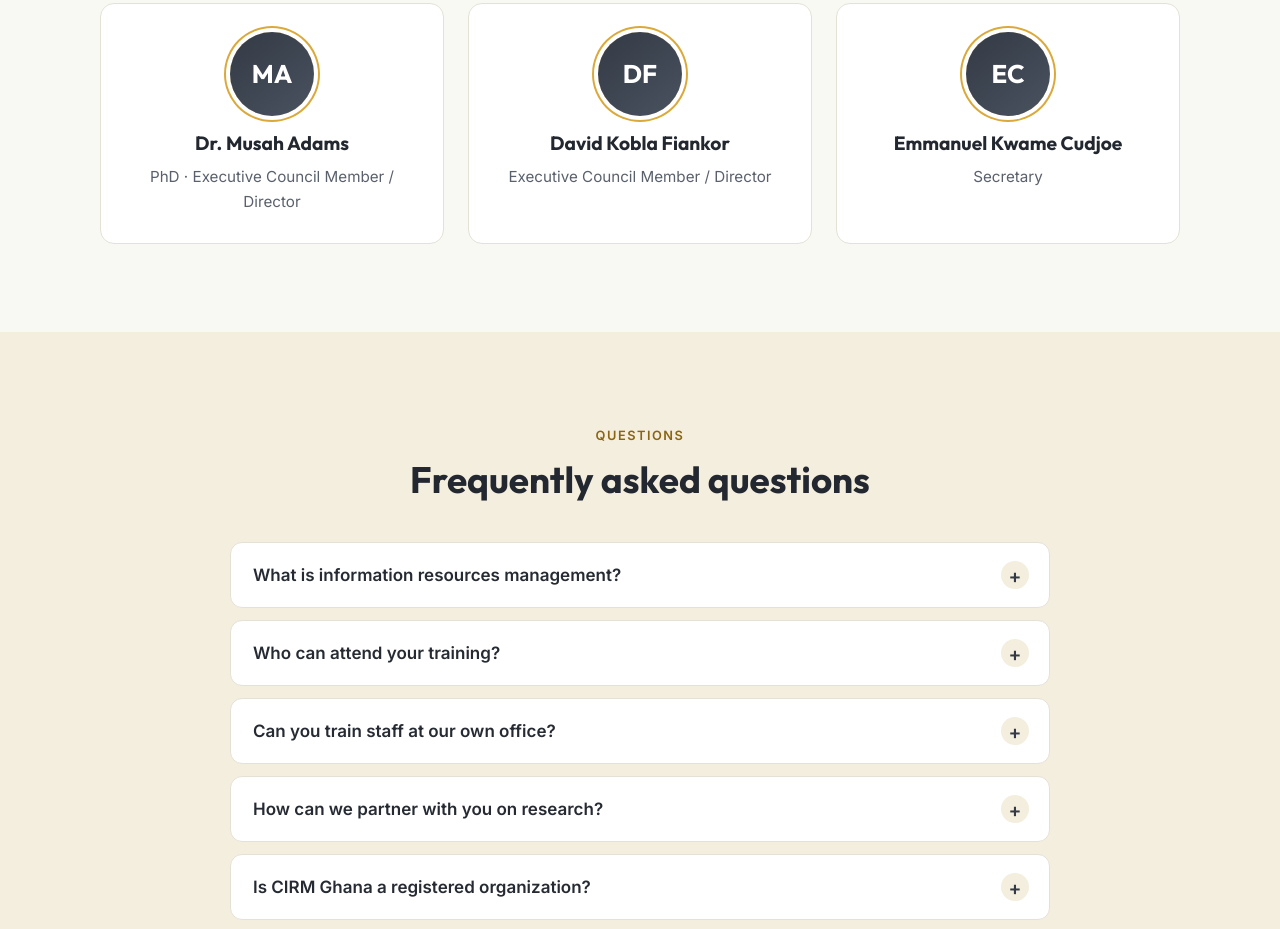
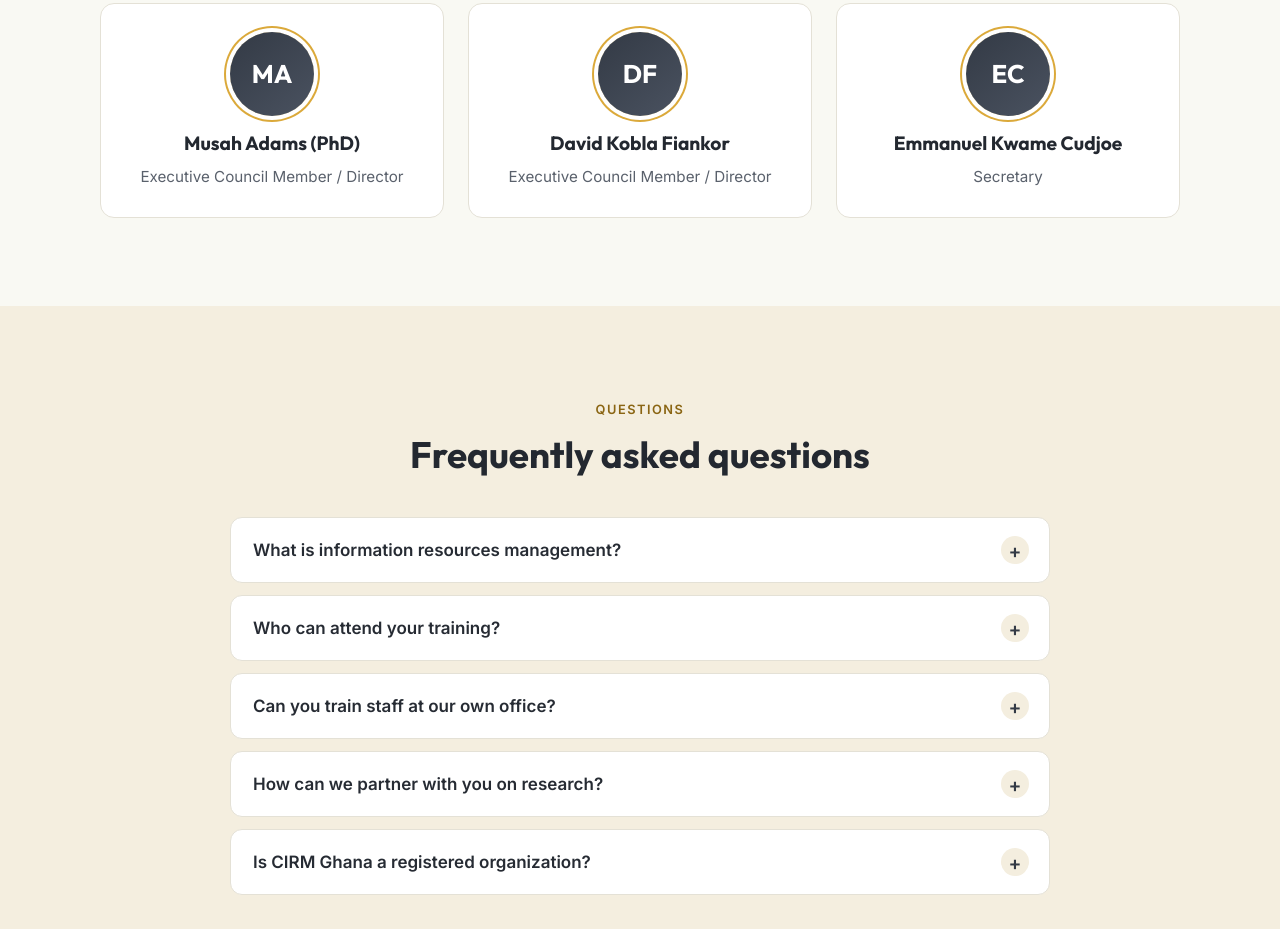
Before and after one commit to isaacarmstrongi-cpu/webapps, a plain HTML site: page cirm-ghana/index.html in a window 1280 px wide. Shown: the part 8280-9209 px from the top of the page. Drawn offline with Linux system fonts and the light colour scheme.

Commit message:
Show Musah Adams as "Musah Adams (PhD)"
Co-Authored-By: Claude Opus 5.5 <noreply@anthropic.com>
Claude-Session: https://claude.ai/code/session_01TYcV8whZE625d96m6qfgBq

```diff
--- a/cirm-ghana/index.html
+++ b/cirm-ghana/index.html
@@ -1170,8 +1170,8 @@
         <div class="grid-3">
           <div class="card lift reveal">
             <div class="avatar" aria-hidden="true">MA</div>
-            <h3>Dr. Musah Adams</h3>
-            <p class="role">PhD &middot; Executive Council Member / Director</p>
+            <h3>Musah Adams (PhD)</h3>
+            <p class="role">Executive Council Member / Director</p>
           </div>
           <div class="card lift reveal">
             <div class="avatar" aria-hidden="true">DF</div>
```
